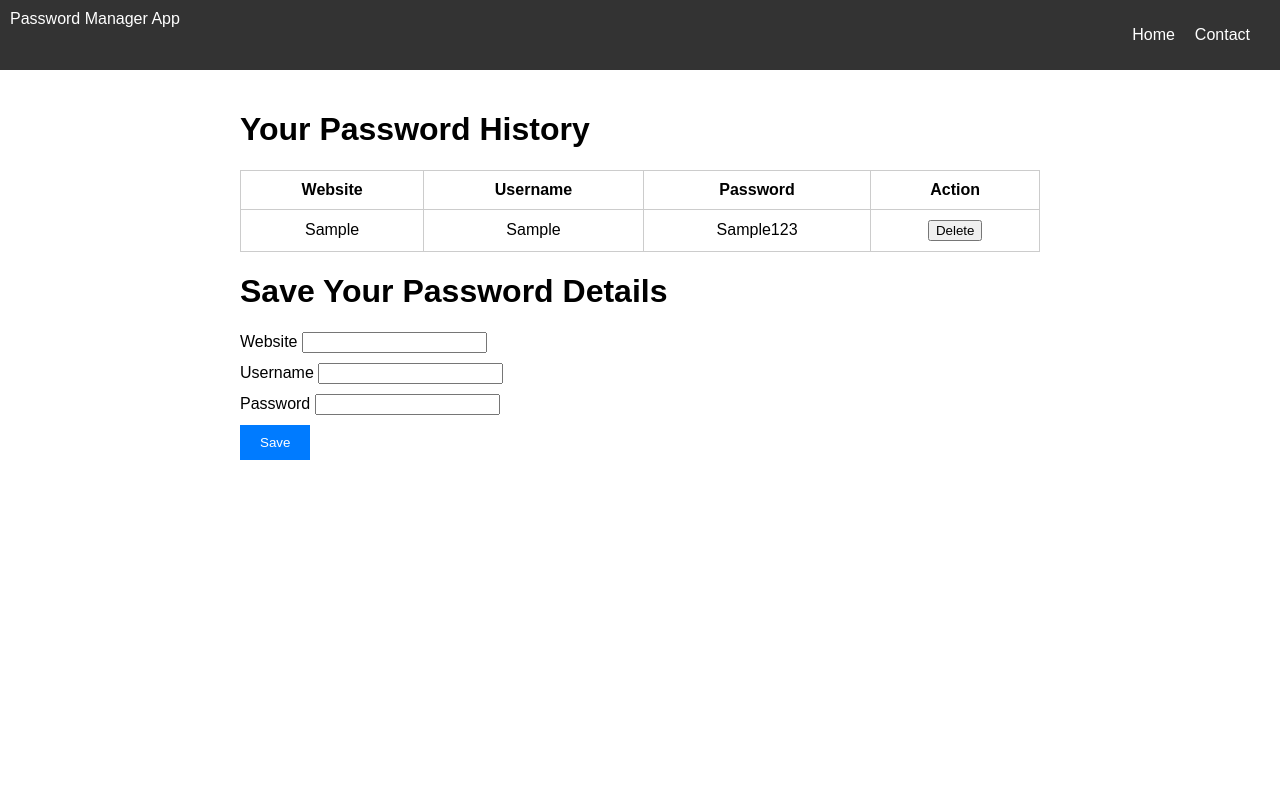
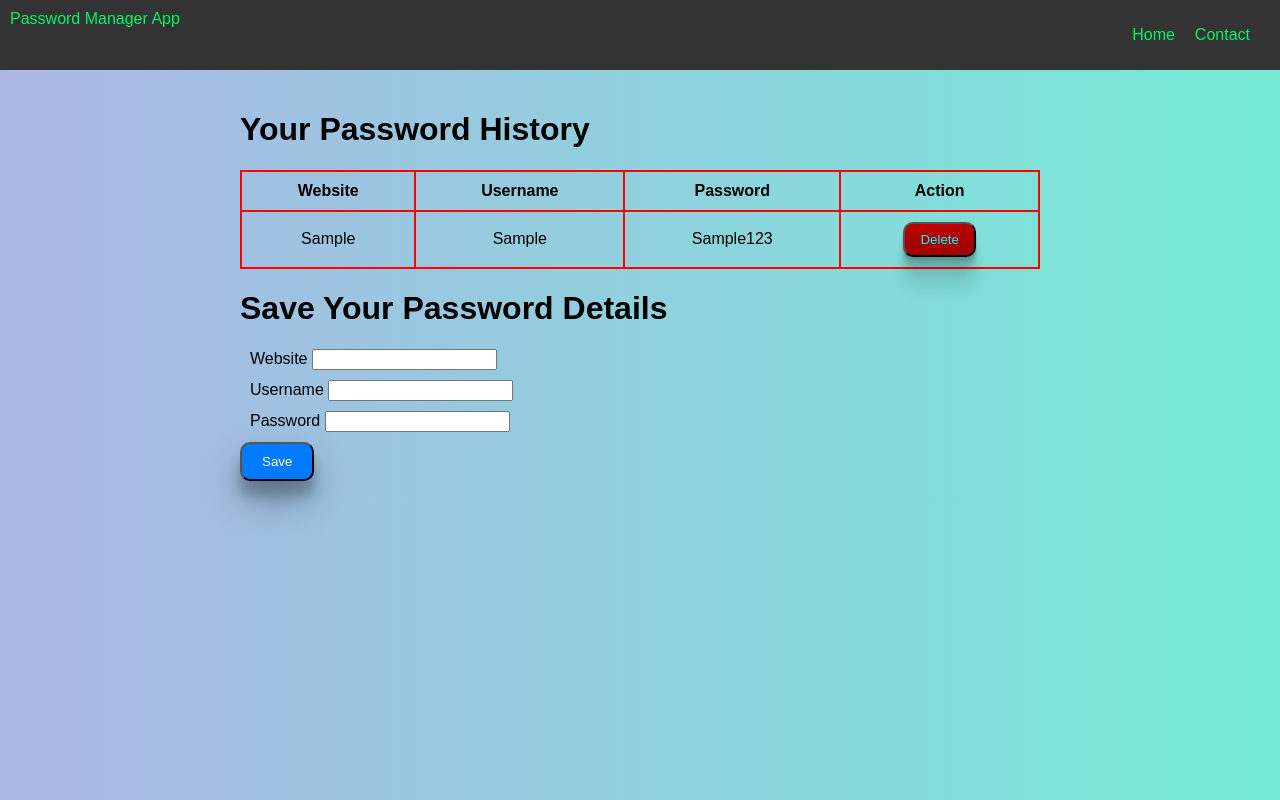
Before and after one commit to Unseencoderz/Password-Manager, a plain HTML site: page index.html in a window 1280 px wide. Both pictures are taken after typing "Sample", "Sample", "Sample123" into the empty fields and a click on the button "Save". Drawn offline with Linux system fonts and the light colour scheme.

Commit message:
Update password.css

```diff
--- a/password.css
+++ b/password.css
@@ -2,11 +2,15 @@ body {
     font-family: Arial, sans-serif;
     margin: 0;
     padding: 0;
+    background: #74ebd5;  /* fallback for old browsers */
+background: -webkit-linear-gradient(to right, #ACB6E5, #74ebd5);  /* Chrome 10-25, Safari 5.1-6 */
+background: linear-gradient(to right, #ACB6E5, #74ebd5); /* W3C, IE 10+/ Edge, Firefox 16+, Chrome 26+, Opera 12+, Safari 7+ */
+align-items: center;
 }
 
 nav {
     background-color: #333;
-    color: white;
+    color: rgb(1, 243, 106);
     display: flex;
     justify-content: space-between;
     padding: 10px;
@@ -30,26 +34,54 @@ nav {
 .table {
     width: 100%;
     border-collapse: collapse;
+    border-radius: 20px;
+    border-color: rgb(226, 152, 55);
 }
 
 .table th, .table td {
-    border: 1px solid #ccc;
+    border: 2px solid #fe0000;
     padding: 10px;
     text-align: center;
+    border-radius: 10px;
 }
 
 .form-label {
-    margin: 10px 0;
+    margin: 10px ;
 }
 
 .btn {
     background-color: #007BFF;
     color: white;
-    border: none;
+ border-radius: 10px;
     padding: 10px 20px;
     cursor: pointer;
+    box-shadow: rgba(0, 0, 0, 0.3) 0px 19px 38px, rgba(0, 0, 0, 0.22) 0px 15px 12px;
+
 }
 
 .btn:hover {
+
     background-color: #0056b3;
 }
+.delete-btn{
+    border-radius: 10px;
+    padding: 8px 15px;
+    color: aqua;
+   background-color: #ff0000;
+    box-shadow: rgba(0, 0, 0, 0.17) 0px -23px 25px 0px inset, rgba(0, 0, 0, 0.15) 0px -36px 30px 0px inset, rgba(0, 0, 0, 0.1) 0px -79px 40px 0px inset, rgba(0, 0, 0, 0.06) 0px 2px 1px, rgba(0, 0, 0, 0.09) 0px 4px 2px, rgba(0, 0, 0, 0.09) 0px 8px 4px, rgba(0, 0, 0, 0.09) 0px 16px 8px, rgba(0, 0, 0, 0.09) 0px 32px 16px;
+}
+#passwordForm{
+    color: black;
+    align-items: center;
+}
+
+.signup-container {
+    text-align: center;
+    background:rgba(255, 252, 252, 0.579);
+    border-radius: 10px;
+    padding: 30px;
+
+    width: auto;
+margin: 60px;
+align-items: center;
+  }
```
